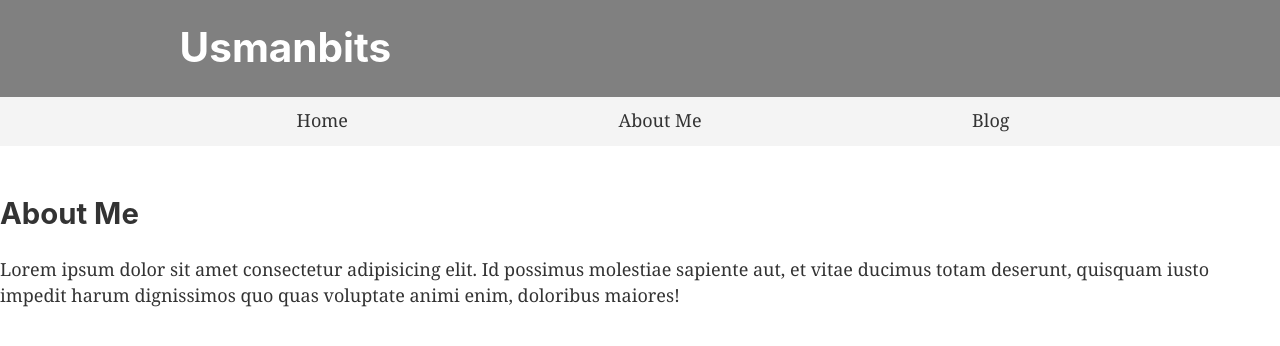
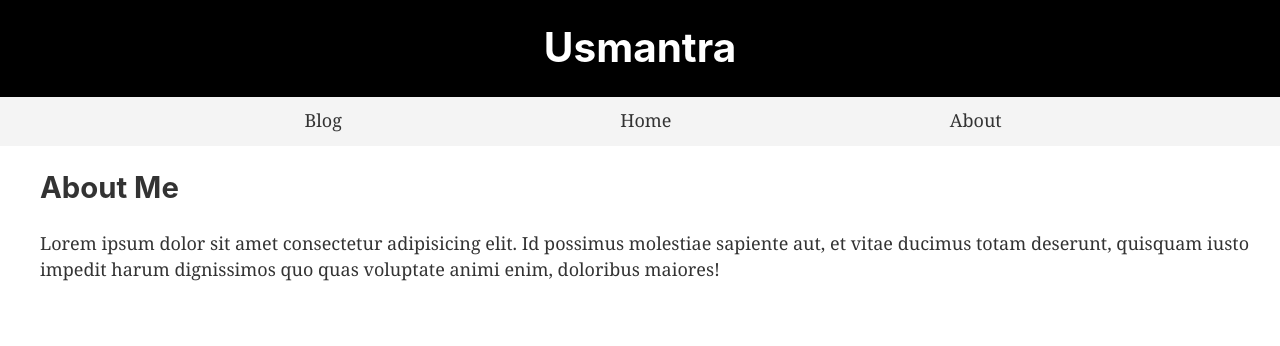
Before and after one commit to shoaibeams/shoaibeams, a Gatsby site: page /about in a window 1280 px wide. Built offline with nearby package versions, Linux system fonts and the light colour scheme; Gatsby itself is replaced by a stand-in of ours.

Commit message:
Touched styles of layout and blog query

```diff
--- a/gatsby-config.js
+++ b/gatsby-config.js
@@ -1,6 +1,6 @@
 module.exports = {
   siteMetadata: {
-    title: `Usmanbits`,
+    title: `Usmantra`,
     description: `Kick off your next, great Gatsby project with this default starter. This barebones starter ships with the main Gatsby configuration files you might need.`,
     author: `shoaibkhalid`,
   },
--- a/src/components/header.js
+++ b/src/components/header.js
@@ -5,8 +5,9 @@
 const Header = ({ siteTitle }) => (
   <header
     style={{
-      background: `grey`,
+      background: `black`,
       marginBottom: `0`,
+      display: "flex",
     }}
   >
     <div
--- a/src/components/layout.js
+++ b/src/components/layout.js
@@ -16,20 +16,11 @@
       }
     `}
     render={data => (
-      <>
+      <div>
         <Header siteTitle={data.site.siteMetadata.title} />
         <Menu />
-        <div
-          style={{
-            margin: `0 auto`,
-            maxWidth: 960,
-            padding: `0px 1.0875rem 1.45rem`,
-            paddingTop: 0,
-          }}
-        >
-          {children}
-        </div>
-      </>
+        <div style={{ paddingLeft: "40px" }}>{children}</div>
+      </div>
     )}
   />
 )
--- a/src/components/menu.js
+++ b/src/components/menu.js
@@ -11,13 +11,13 @@
       }}
     >
       <li>
+        <Link to="/blog">Blog</Link>
+      </li>
+      <li>
         <Link to="/">Home</Link>
       </li>
       <li>
-        <Link to="/about">About Me</Link>
-      </li>
-      <li>
-        <Link to="/blog">Blog</Link>
+        <Link to="/about">About</Link>
       </li>
     </ul>
   </div>
--- a/src/pages/about.js
+++ b/src/pages/about.js
@@ -1,12 +1,9 @@
 import React from "react"
-import { Link } from "gatsby"
-
 import Layout from "../components/layout"
-import SEO from "../components/seo"
 
 const AboutPage = () => (
   <>
-    <Layout />
+    <Layout>
       <h2>About Me</h2>
       <p>
         <div>
@@ -18,6 +15,7 @@
           </p>
         </div>
       </p>
+    </Layout>
   </>
 )
 
```
Also changed, not shown: gatsby-browser.js (deleted, +0 -7 lines), gatsby-ssr.js (deleted, +0 -7 lines), src/pages/blog.js (+16 -12 lines). Lines whose indentation alone changed are shown as unchanged.
